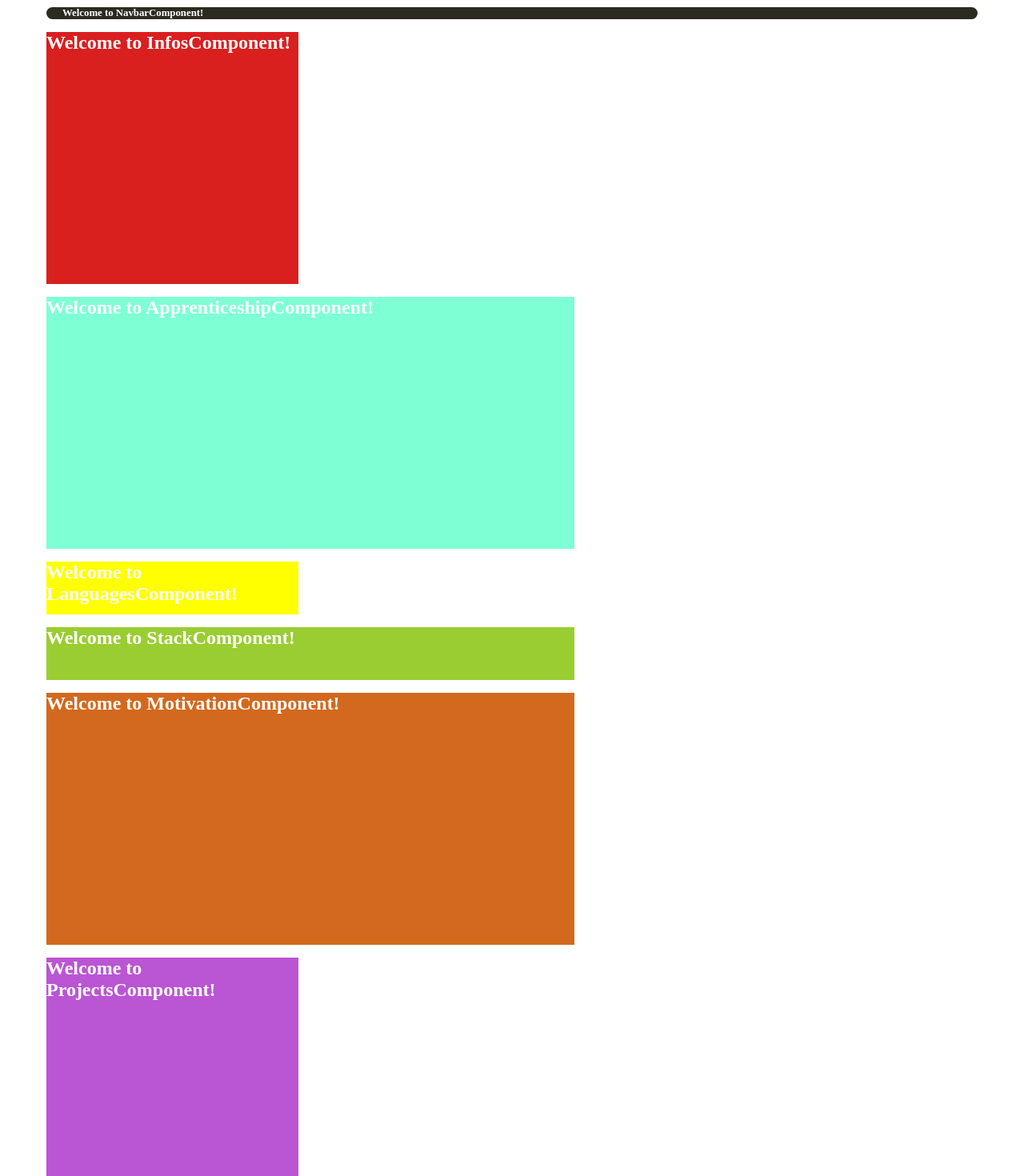
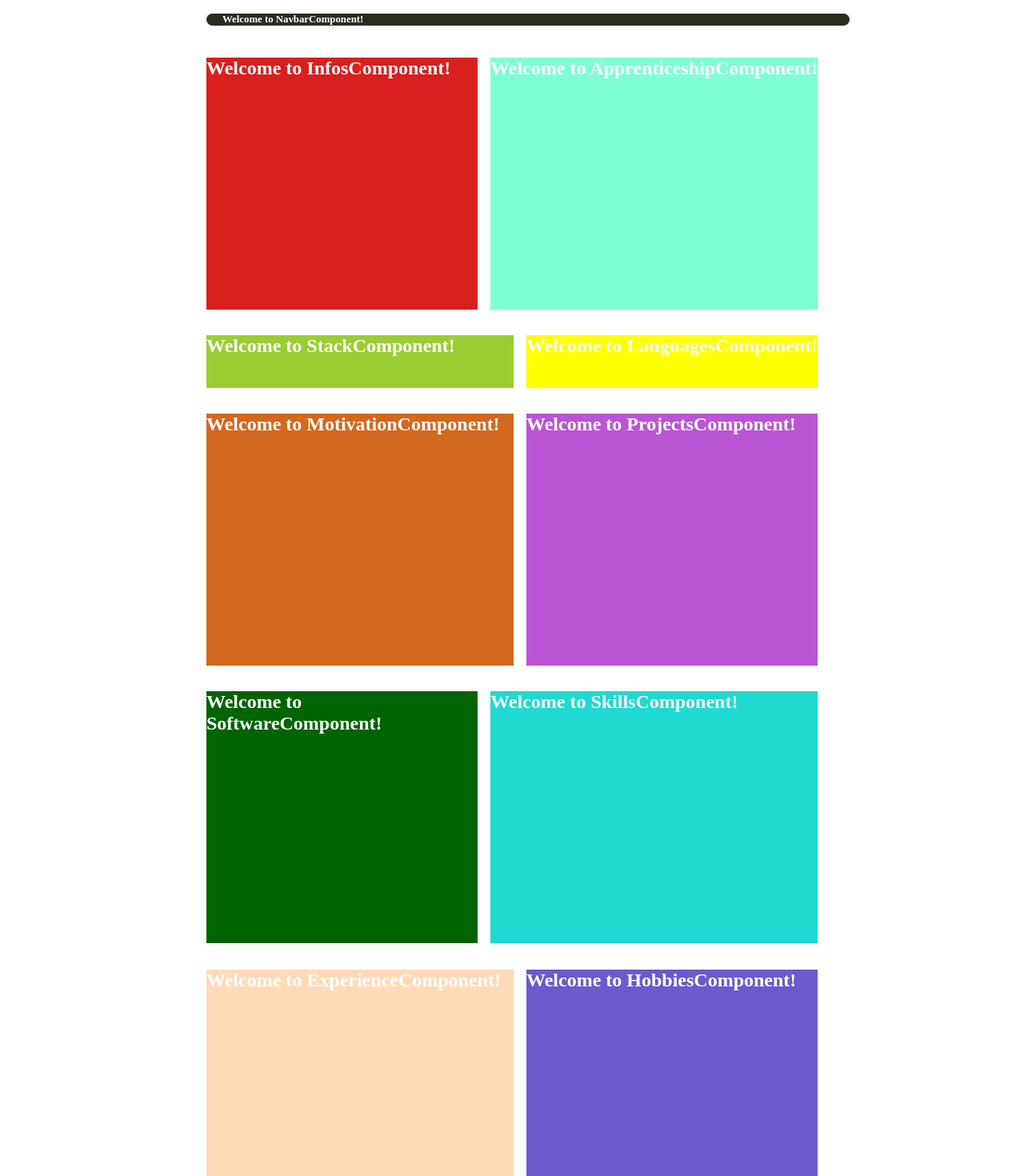
Before and after one commit to Arkhroonos/khroonos.com, a React (Vite) app: page / in a window 1280 px wide. Shown: the top 1470 px of the page at 80% size. Built offline with nearby package versions, Linux system fonts and the light colour scheme.

Commit message:
Created Grid Layout

```diff
--- a/src/app/app.module.scss
+++ b/src/app/app.module.scss
@@ -1,11 +1,80 @@
 /* Your styles goes here. */
 .app-container {
-  display: flex;
-  flex-direction: row; // stack children vertically
-  min-height: 100vh;
-  width: 100%;
+  display: grid;
+  grid-template-columns: repeat(3, auto); // 3 equal columns
+  grid-auto-rows: auto;
+  gap: 1rem;
+  padding: 0 200px;
+
+  div {
+    width: 100%;
+  }
+
+  /**
+  *Media query
+  */
+
+  @media (max-width: 768px) {
+    grid-template-columns: 1fr; // Stack everything on small screens
+  }
 }
 
+/**
+ *Grid layout for the components
+ */
+.navbar {
+  grid-column: 1 / span 3;
+}
+
+.infos {
+  grid-column: 1;
+  grid-row: 2;
+}
+
+.apprenticeship {
+  grid-column: 2 / span 2;
+  grid-row: 2;
+}
+
+.stack {
+  grid-column: 1 / span 2;
+  grid-row: 3;
+}
+
+.languages {
+  grid-column: 3;
+  grid-row: 3;
+}
+
+.motivation {
+  grid-column: 1 / span 2;
+  grid-row: 4;
+}
+
+.projects {
+  grid-column: 3;
+  grid-row: 4;
+}
+
+.software {
+  grid-column: 1;
+  grid-row: 5;
+}
+
+.skills {
+  grid-column: 2 / span 2;
+  grid-row: 5;
+}
+
+.experience {
+  grid-column: 1 / span 2;
+  grid-row: 6;
+}
+
+.hobbies {
+  grid-column: 3;
+  grid-row: 6;
+}
 h1 {
   font-size: 1.5rem;
   color: #fff;
--- a/src/app/app.tsx
+++ b/src/app/app.tsx
@@ -1,6 +1,6 @@
 // Uncomment this line to use CSS modules
 // import styles from './app.module.scss';
-import 'src/app/app.module.scss';
+import styles from 'src/app/app.module.scss';
 
 import NavbarComponent from './NAVBAR/navbar.component';
 import InfosComponent from './INFOS/infos.component';
@@ -16,18 +16,40 @@ import HobbiesComponent from './HOBBIES/hobbies.component';
 
 export function App() {
   return (
-    <main className="app-container">
+    <main className={styles['app-container']}>
+      <div className={styles.navbar}>
         <NavbarComponent />
+      </div>
+      <div className={styles.infos}>
         <InfosComponent />
+      </div>
+      <div className={styles.apprenticeship}>
         <ApprenticeshipComponent />
+      </div>
+      <div className={styles.languages}>
         <LanguagesComponent />
+      </div>
+      <div className={styles.stack}>
         <StackComponent />
+      </div>
+      <div className={styles.motivation}>
         <MotivationComponent />
+      </div>
+      <div className={styles.projects}>
         <ProjectsComponent />
+      </div>
+      <div className={styles.software}>
         <SoftwareComponent />
+      </div>
+      <div className={styles.skills}>
         <SkillsComponent />
+      </div>
+      <div className={styles.experience}>
         <ExperienceComponent />
+      </div>
+      <div className={styles.hobbies}>
         <HobbiesComponent />
+      </div>
     </main>
   );
 }
```
Lines whose indentation alone changed are shown as unchanged.
